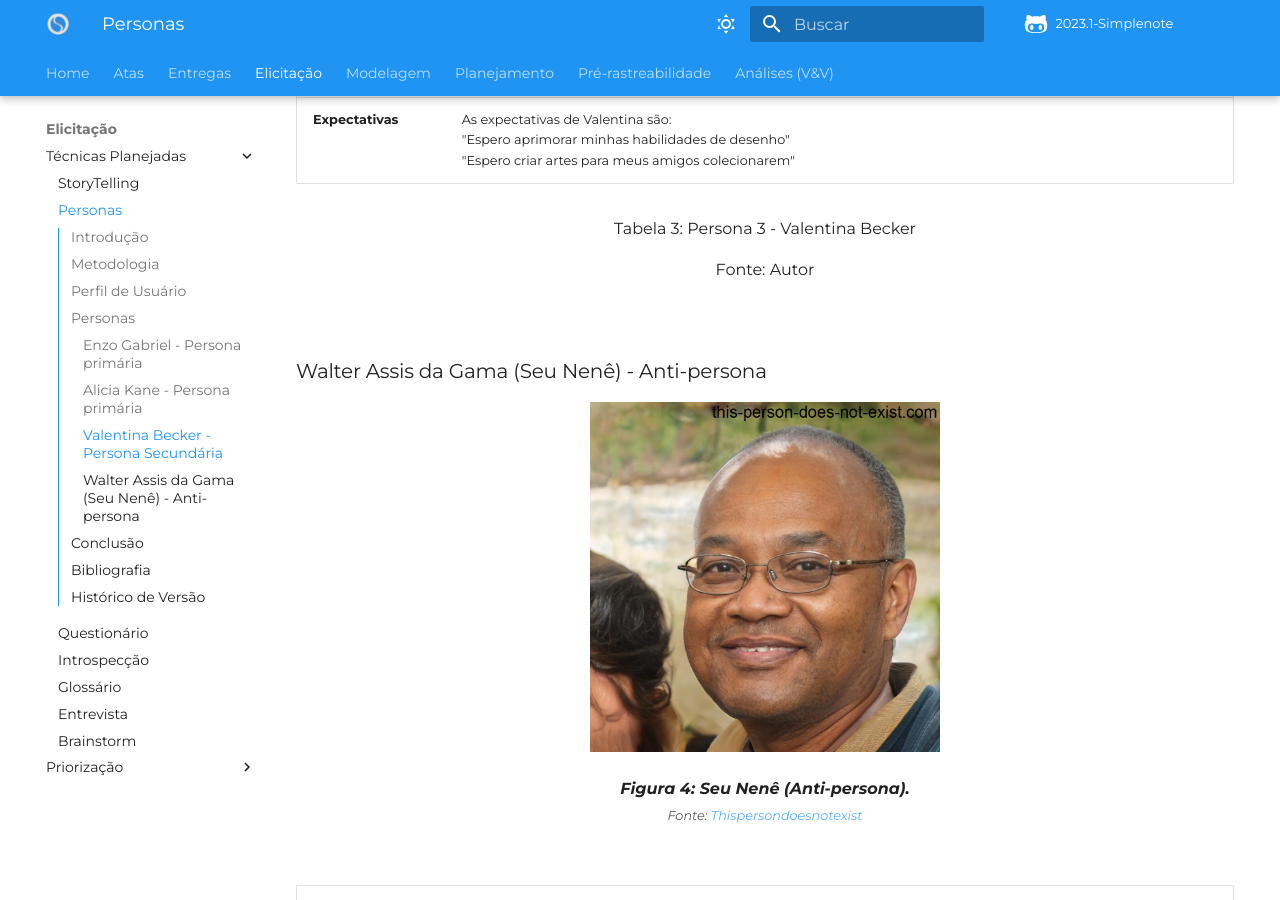
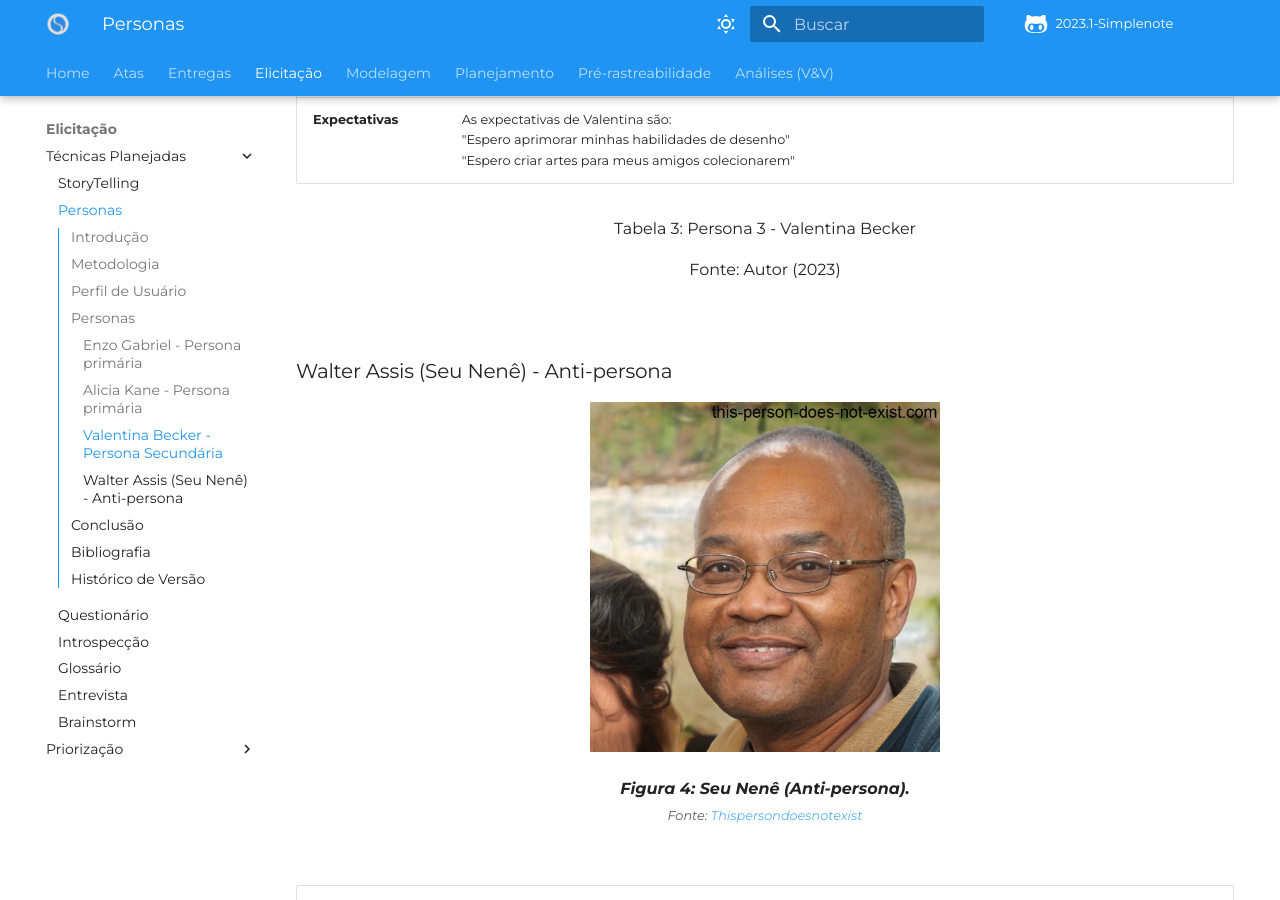
Before and after one commit to Requisitos-de-Software/2023.1-Simplenote, an MkDocs documentation site: the page built from docs/elicitacao/personas.md, in a window 1280 px wide and 900 px high, scrolled down 5875 px. Built offline with MkDocs 1.6.1 and Material for MkDocs 9.7.7, drawn with Linux system fonts in a browser that asks for light colours; some web fonts are replaced; comment, search, counter and statistics services are not loaded; some of the changed text lies outside the part shown.

Commit message:
#71 Correções menores

```diff
--- a/docs/elicitacao/personas.md
+++ b/docs/elicitacao/personas.md
@@ -96,7 +96,7 @@
 
 <div style="text-align: center">
 <p>Tabela 1: Persona 1 - Enzo Gabriel</p>
-<p>Fonte: Ian da Costa</p>
+<p>Fonte: Autor (2023)</p>
 </div>
 
 
@@ -159,7 +159,7 @@
 
 <p>Tabela 2: Persona 2 - Alicia Kane</p>
 
-<p>Fonte: Ian da Costa</p>
+<p>Fonte: Autor (2023)</p>
 
 </div>
 
@@ -220,7 +220,7 @@
 
 <p>Tabela 3: Persona 3 - Valentina Becker</p>
 
-<p>Fonte: Autor</p>
+<p>Fonte: Autor (2023)</p>
 
 </div>
 
@@ -230,7 +230,7 @@
 
 
 
-### Walter Assis da Gama (Seu Nenê) - Anti-persona
+### Walter Assis (Seu Nenê) - Anti-persona
 
 
 
@@ -284,7 +284,7 @@
 
 <p>Tabela 4: Persona 4 - Walter Assis (Seu Nenê)</p>
 
-<p>Fonte: Autor</p>
+<p>Fonte: Autor (2023)</p>
 
 </div>
 
```
